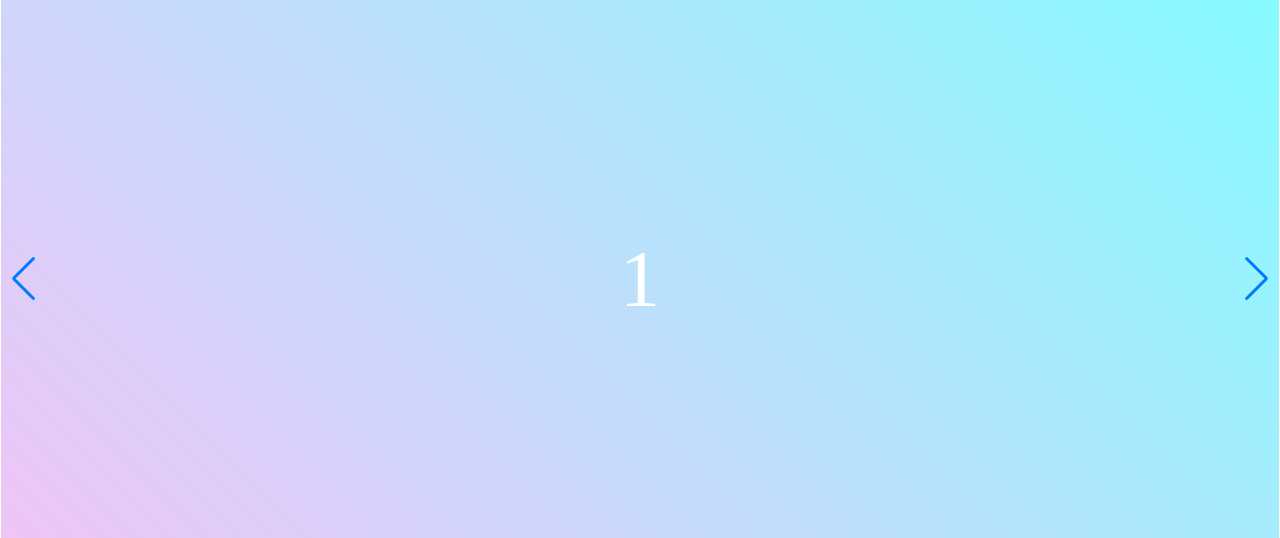
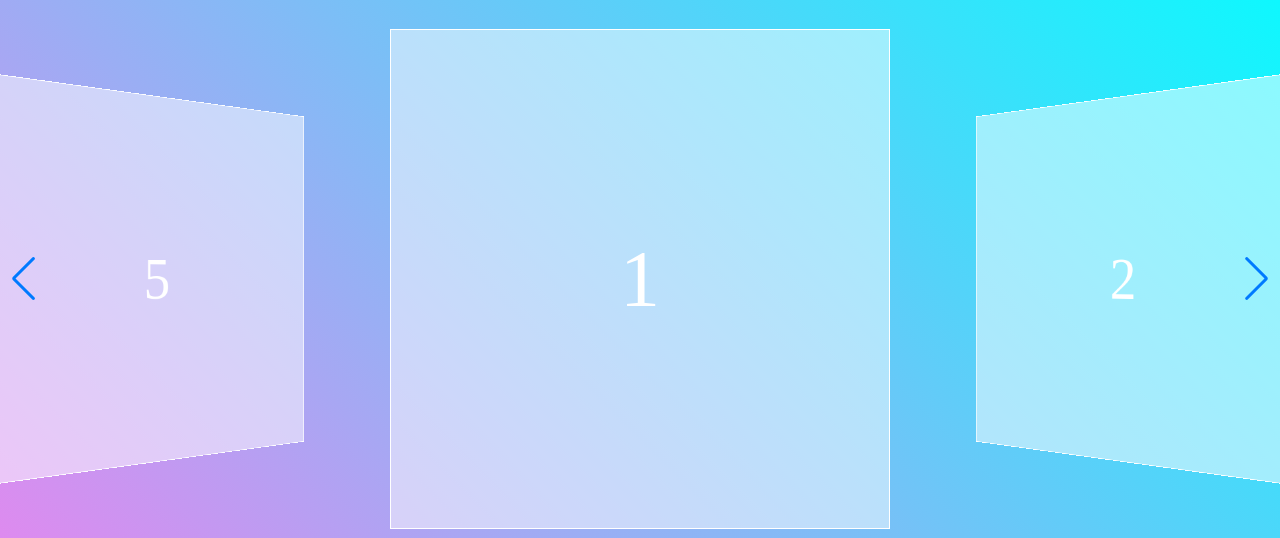
Before and after one commit to minaazz/swiper_steps, a plain HTML site: page index.html in a window 1280 px wide. Shown: the part 121-659 px from the top of the page. Drawn offline with nearby package versions, Linux system fonts and the light colour scheme.

Commit message:
step4. coverflow효과적용

```diff
--- a/js/main.js
+++ b/js/main.js
@@ -7,10 +7,21 @@ var swiper = new Swiper("#wrap", {
     // 페이지네이션 등록
     pagination: {
         el: ".swiper-pagination",
-        type: "fraction"
+        type: "bullets", //fraction(순서확인), bullets(클릭버튼)
+        clickable:true, //클릭가능하게 변경
     },
     loop:true, //좌우 순환 루프
     spaceBetween:50, //패널 사이 간격
     grabCursor: true, //마우스 포인터 모양 변경
     speed:500, //패널 넘어가는 속도
+    slidesPerView:"auto", //한 화면에 보일 패널의 갯수 ("auto":지정한 넓이적용)
+    centeredSlides:true, //현재 활성화 패널을 항상 가로 가운데 고정
+    effect:"coverflow",
+    coverflowEffect: {
+        rotate:50, //세로축회전각도
+        slideShadows:false, //옆면그림자
+        depth:400, //3d 요소의 왜곡률
+        stretch:-100 //양수면 패널들이 당겨짐, 음수일수록 반대로 멀어짐
+
+    }
 })
--- a/scss/style.scss
+++ b/scss/style.scss
@@ -13,8 +13,8 @@
         height:100%;
 
         .swiper-slide {
-            width:100%;
-            height:100%;
+            width:500px;
+            height:500px;
             background:rgba(255,255,255,.5);
             border:1px solid #fff;
             display:flex;
@@ -22,6 +22,9 @@
             align-items: center;
             font-size:10vh;
             color:#fff;
+            position:relative;
+            top:50%;
+            margin-top:-250px;
         }
     }
 }
```
Also changed, not shown: css/style.css, 1 other file.
